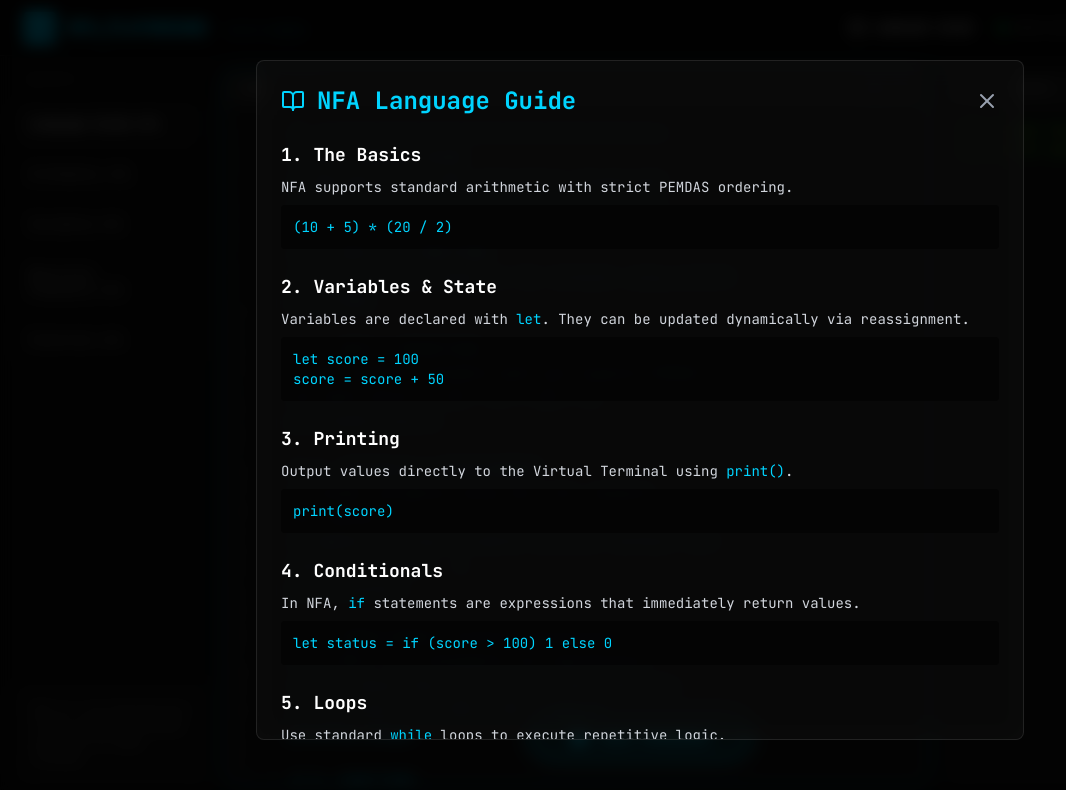
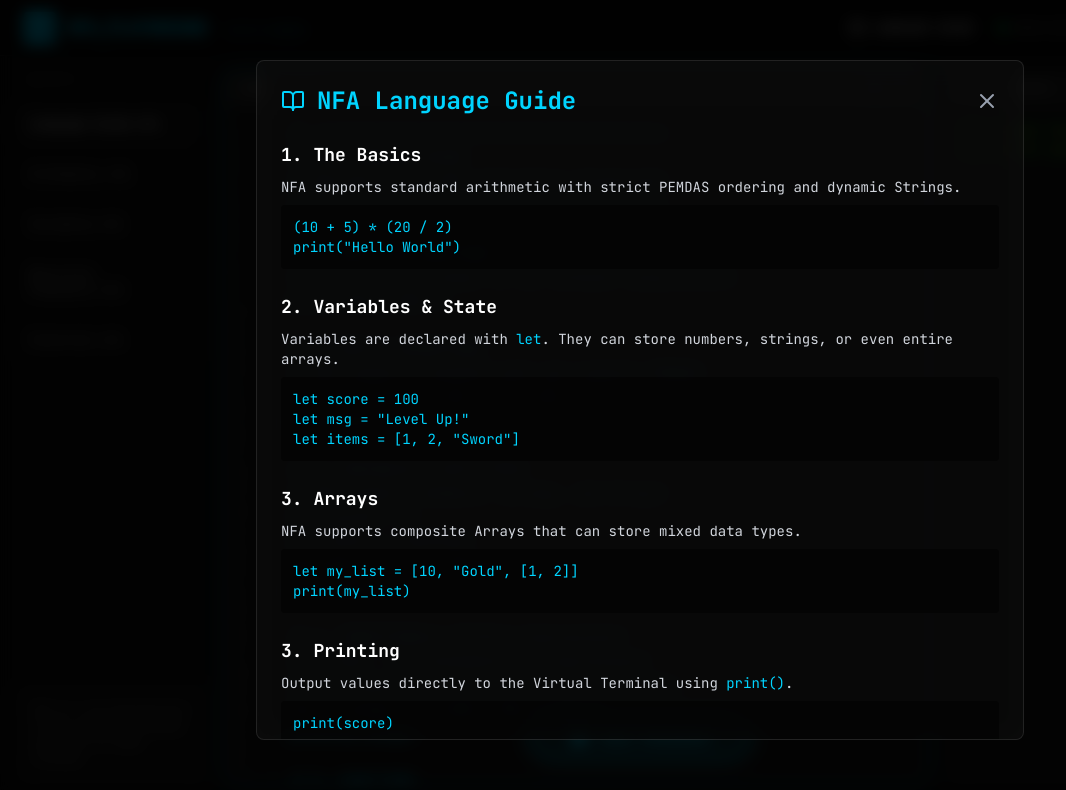
Before and after one commit to Jahin-Tazwar/NFA-frontend, a React (Vite) app: page / in a window 1280 px wide. Both pictures are taken after a click on the button "LANGUAGE GUIDE". Shown: the top 790 px of the page, without its empty margins (0-1066 px from the left). Built offline with nearby package versions, Linux system fonts and the light colour scheme.

Commit message:
feat: update example code and documentation to reflect new string and array support

```diff
--- a/src/App.tsx
+++ b/src/App.tsx
@@ -159,16 +159,29 @@ export default function App() {
               <div className="space-y-6 text-sm text-gray-300">
                 <section>
                   <h3 className="text-white font-bold text-lg mb-2">1. The Basics</h3>
-                  <p>NFA supports standard arithmetic with strict PEMDAS ordering.</p>
-                  <pre className="bg-black/50 p-3 rounded mt-2 text-[#00d4ff]">(10 + 5) * (20 / 2)</pre>
+                  <p>NFA supports standard arithmetic with strict PEMDAS ordering and dynamic Strings.</p>
+                  <pre className="bg-black/50 p-3 rounded mt-2 text-[#00d4ff]">
+(10 + 5) * (20 / 2){'\n'}
+print("Hello World")
+                  </pre>
                 </section>
 
                 <section>
                   <h3 className="text-white font-bold text-lg mb-2">2. Variables & State</h3>
-                  <p>Variables are declared with <code className="text-[#00d4ff]">let</code>. They can be updated dynamically via reassignment.</p>
+                  <p>Variables are declared with <code className="text-[#00d4ff]">let</code>. They can store numbers, strings, or even entire arrays.</p>
                   <pre className="bg-black/50 p-3 rounded mt-2 text-[#00d4ff]">
 let score = 100{'\n'}
-score = score + 50
+let msg = "Level Up!"{'\n'}
+let items = [1, 2, "Sword"]
+                  </pre>
+                </section>
+
+                <section>
+                  <h3 className="text-white font-bold text-lg mb-2">3. Arrays</h3>
+                  <p>NFA supports composite Arrays that can store mixed data types.</p>
+                  <pre className="bg-black/50 p-3 rounded mt-2 text-[#00d4ff]">
+let my_list = [10, "Gold", [1, 2]]{'\n'}
+print(my_list)
                   </pre>
                 </section>
 
--- a/src/lib/examples.ts
+++ b/src/lib/examples.ts
@@ -8,19 +8,19 @@ export const EXAMPLES = [
 
 // 1. BUILT-IN FUNCTIONS
 // You can print output to the terminal using print()
-print(100)
+print("Hello NFA!")
 
 // 2. MATH & OPERATIONS
 // NFA supports standard math and respects PEMDAS
 let math_result = (10 + 5) * (20 / 2)
 print(math_result)
 
-// 3. VARIABLES & REASSIGNMENT
-// Create variables using the 'let' keyword
+// 3. VARIABLES & DATA TYPES
+// NFA supports Numbers, Strings, and Arrays!
 let counter = 5
-// Update existing variables directly (without let)
-counter = counter - 1
-print(counter)
+let status = "Running"
+let data = [1, 2, "three", [4, 5]]
+print(data)
 
 // 4. CONDITIONALS (If/Else Expressions)
 // In NFA, 'if' statements are expressions!
```
